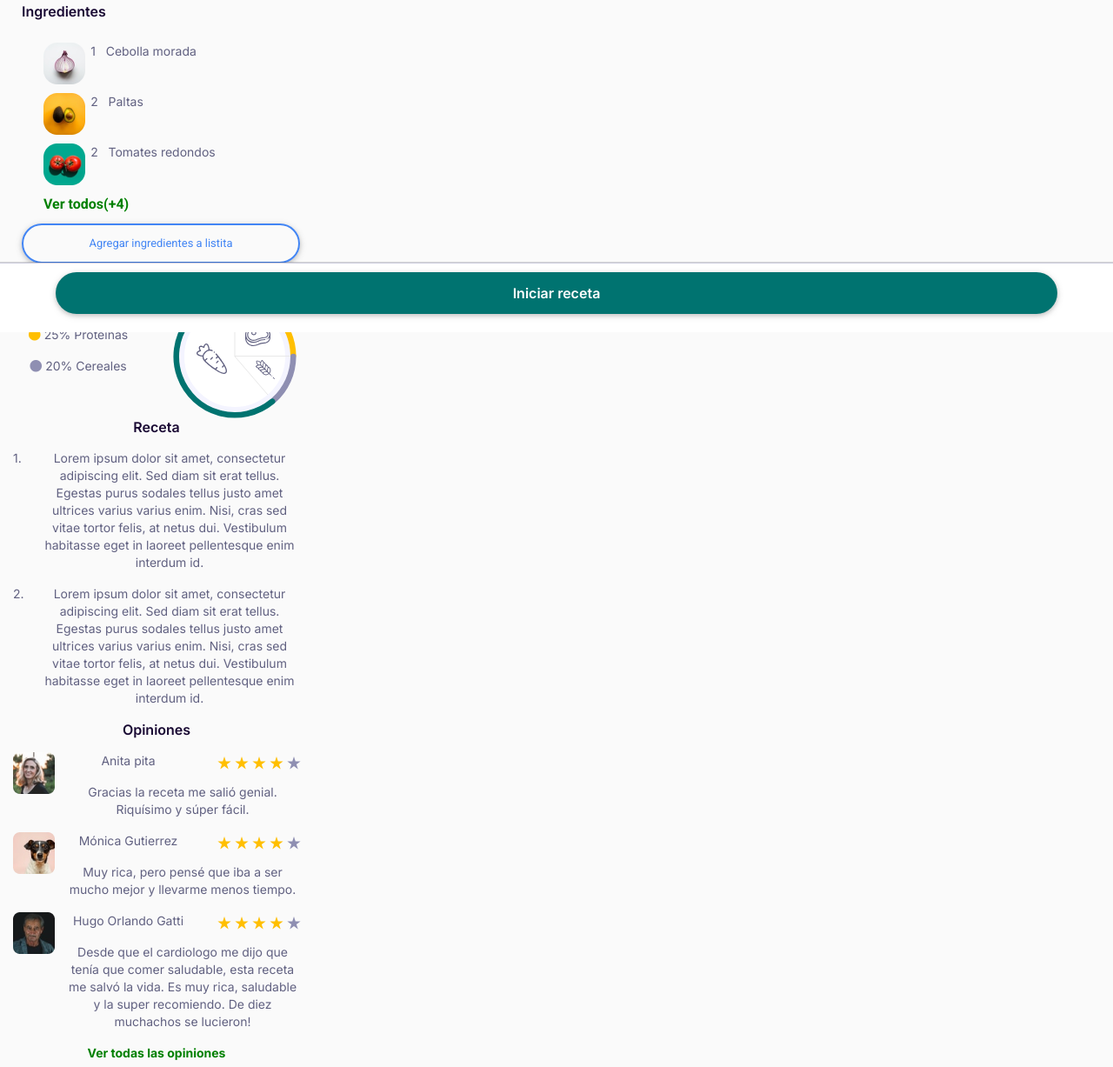
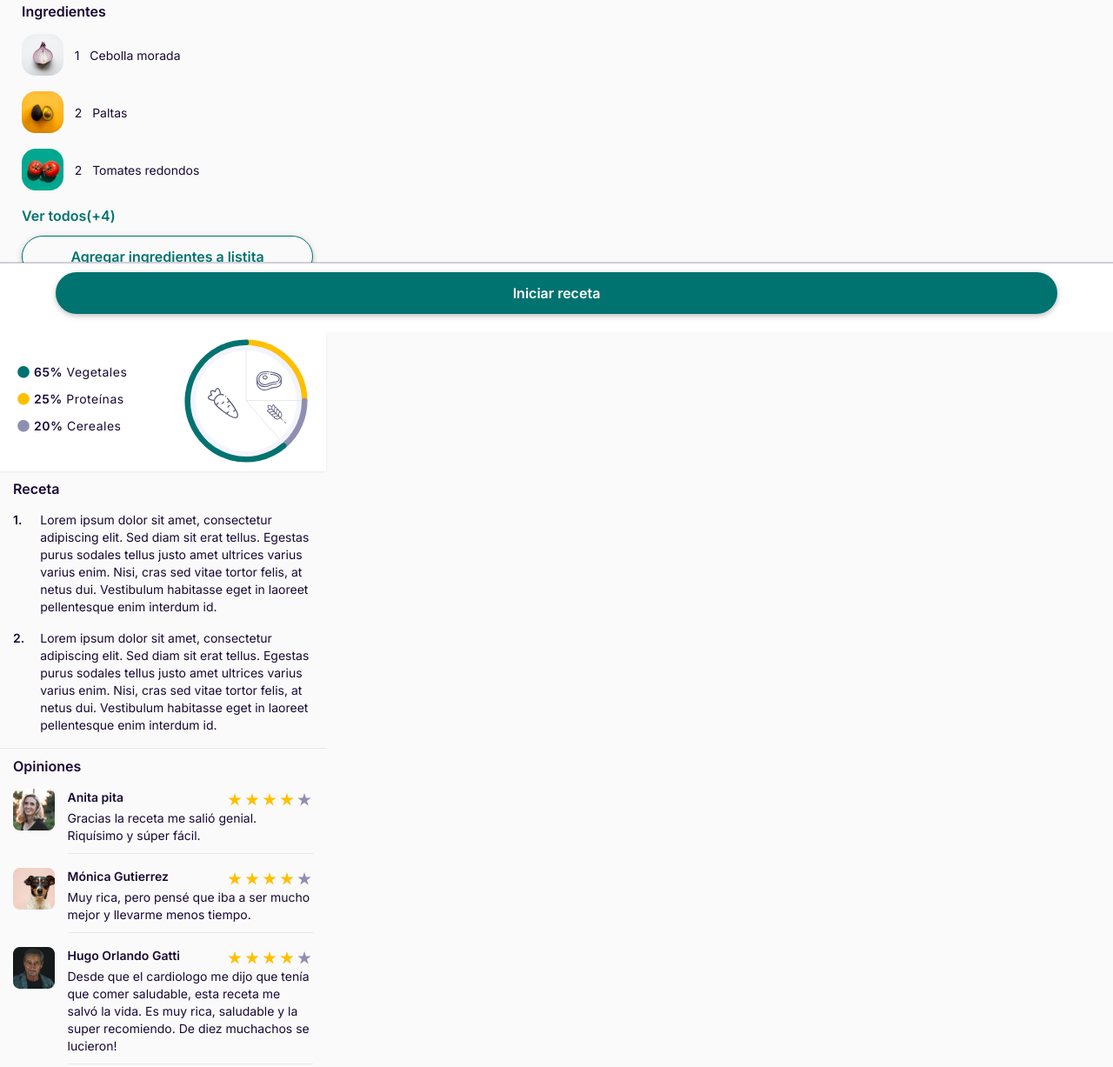
Before and after one commit to paufurlong/diplo, a plain HTML site: page detalle-receta.html in a window 1280 px wide. Shown: the part 418-1645 px from the top of the page at 87% size. Drawn offline with nearby package versions, Linux system fonts and the light colour scheme; a script that the page names is missing.

Commit message:
Add files via upload

```diff
--- a/css/style.css
+++ b/css/style.css
@@ -1,4 +1,4 @@
-body{max-width: 360px;
+body{max-width: 375px;
 background-color: var(--white-bg);}
 .btn-rounded{
 border-radius: 50px;
@@ -521,6 +521,7 @@ font-size: 14px;
 .ingredientes{
     margin-top:10px;
     margin-left: 10px;
+    margin-bottom: 20px;
 
 }
 
@@ -528,14 +529,13 @@ font-size: 14px;
     text-align: left;
 }
 
-.lista-ingred{
-  margin-top:10px;
-margin-left: 10px;
-}
+
 
 .lista-ingred p{
   text-align: left;
     vertical-align: middle;
+    line-height: 50px;
+    color: var(--black-main);
 }
 
 #detalle{
@@ -551,3 +551,118 @@ padding-top: 40px;
   padding-left: 15px;
   margin-right: 0;
     margin-left: 0;}
+
+.textlink{
+    color: var(--green-main)!important;
+    margin-top: 0px !important;
+    text-align: left !important;
+    margin-bottom: 10px;
+}
+.lista-ingred a{
+    text-align: left !important;
+}
+
+.btn-rounded-out{
+    border: solid 1px var(--green-main) !important;
+    font-family: 'Inter', sans-serif;
+font-weight: 600;
+letter-spacing: 1.25;
+line-height: 16px;
+font-size: 16px;
+    height: 48px;
+}
+
+.btn-outline-primary{
+    color: var(--green-main)!important;
+}
+
+/*info nutricional */
+
+.infonutricional{
+    width: 100% !important;
+    background-color: var(--white);
+    padding-top: 20px;
+    padding-left: 20px;
+    padding-bottom: 10px;
+    box-shadow: rgba(143, 143, 178, 0.15) 0px 1px 2px;
+
+}
+
+.infonutricional p{
+    text-align: left;
+
+}
+
+.bold-info{
+    font-weight: 600;
+}
+
+.infonutricional p{
+    color: var(--black-main);
+    letter-spacing: 0.5px;
+line-height: 16px;
+font-size: 14px;
+    margin-bottom: 15px;
+}
+
+.infonutricional p i{
+    color: var(--green-main);
+}
+
+.paramargin{
+    margin-top: 30px;
+}
+
+.receta p{
+    text-align: left;
+    vertical-align: text-top;
+    color: var(--black-main);
+}
+
+.numero{
+    font-weight: 600;
+}
+
+.receta{
+    padding-top:10px;
+}
+
+.reviews{
+    border-top: solid 1px #E8E8E8;
+     padding-top:10px;
+}
+
+.reviews p{
+    text-align: left;
+    vertical-align: text-top;
+    color: var(--black-main);
+
+}
+
+.usuario{
+    font-weight: 600;
+    margin-bottom: 0px;
+}
+
+.opinion{
+   border-bottom: solid 1px #E8E8E8;
+    padding-bottom: 10px;
+}
+
+.textlink{
+   font-family: 'Inter', sans-serif;
+font-weight: 600;
+letter-spacing: 1;
+line-height: 20px;
+font-size: 16px;
+color: var(--green-main);
+text-align: left;
+margin-left: 0px;
+padding-left: 0px;
+margin-bottom: 100px;
+}
+
+.textlink a{
+  color: var(--green-main);
+font-weight: 600;
+}
```
